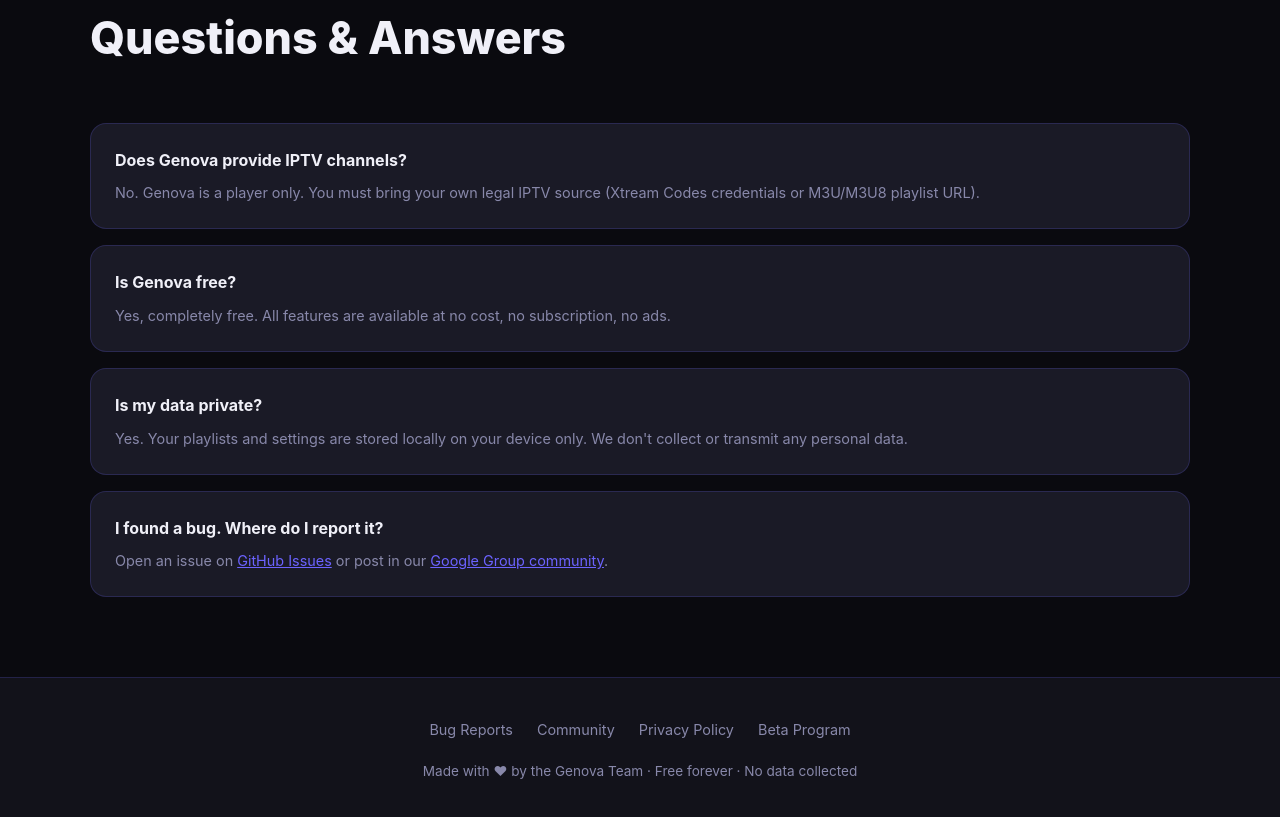
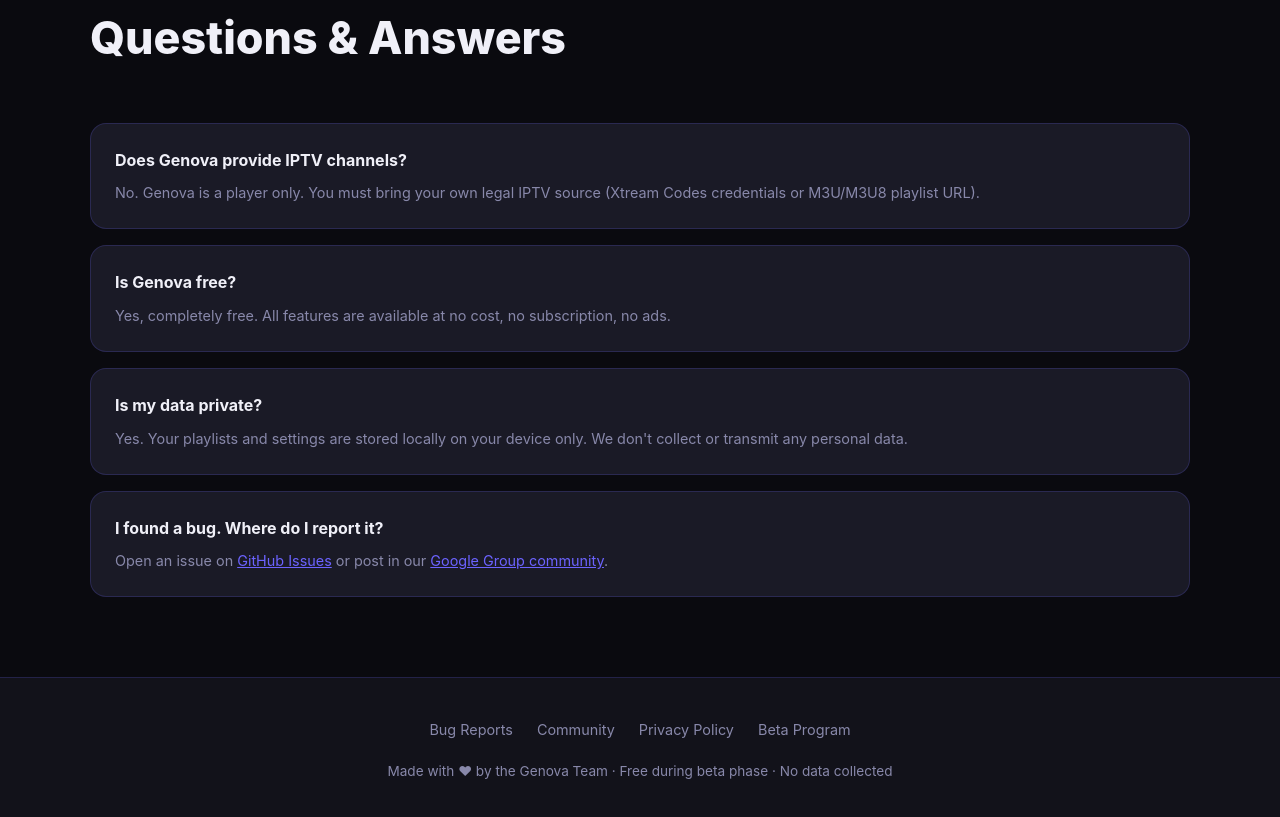
Before and after one commit to GenovaIPTV/genova-public, a plain HTML site: page docs/index.html in a window 1280 px wide. Shown: the part 2979-3796 px from the top of the page. Drawn offline with Linux system fonts and the light colour scheme.

Commit message:
fix: update footer copy to 'Free during beta phase'

```diff
--- a/docs/index.html
+++ b/docs/index.html
@@ -357,7 +357,7 @@
     <a href="privacy-policy">Privacy Policy</a>
     <a href="https://play.google.com/apps/testing/com.genova.player">Beta Program</a>
   </div>
-  <p>Made with ♥ by the Genova Team · Free forever · No data collected</p>
+  <p>Made with ♥ by the Genova Team · Free during beta phase · No data collected</p>
 </footer>
 
 </body>
```
